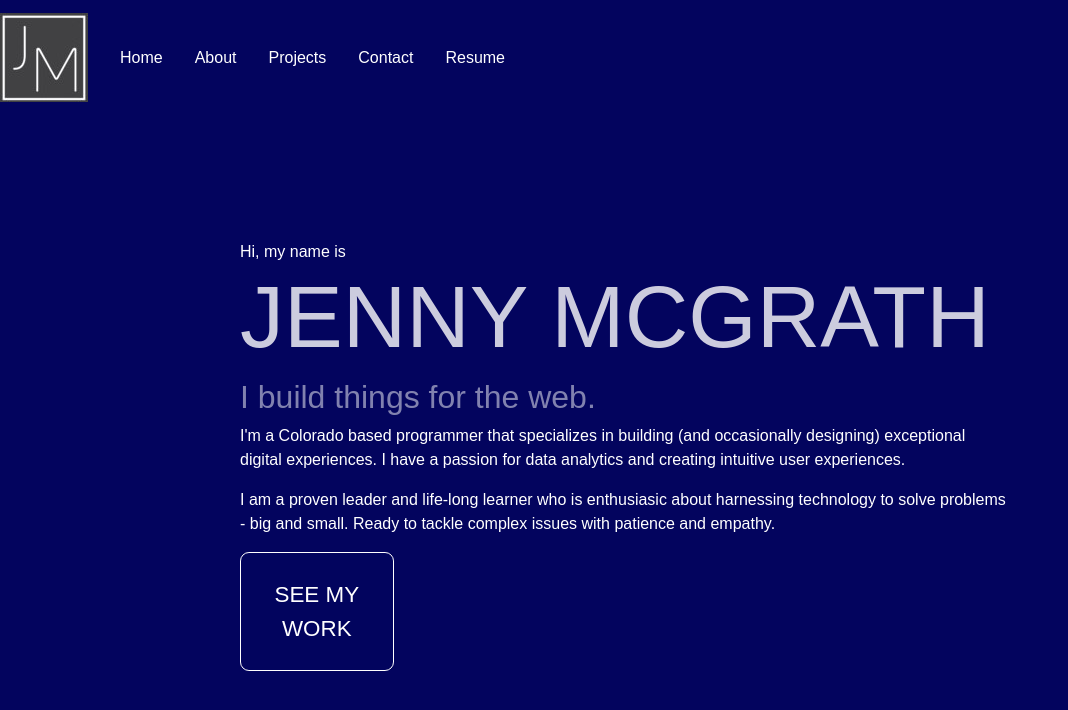
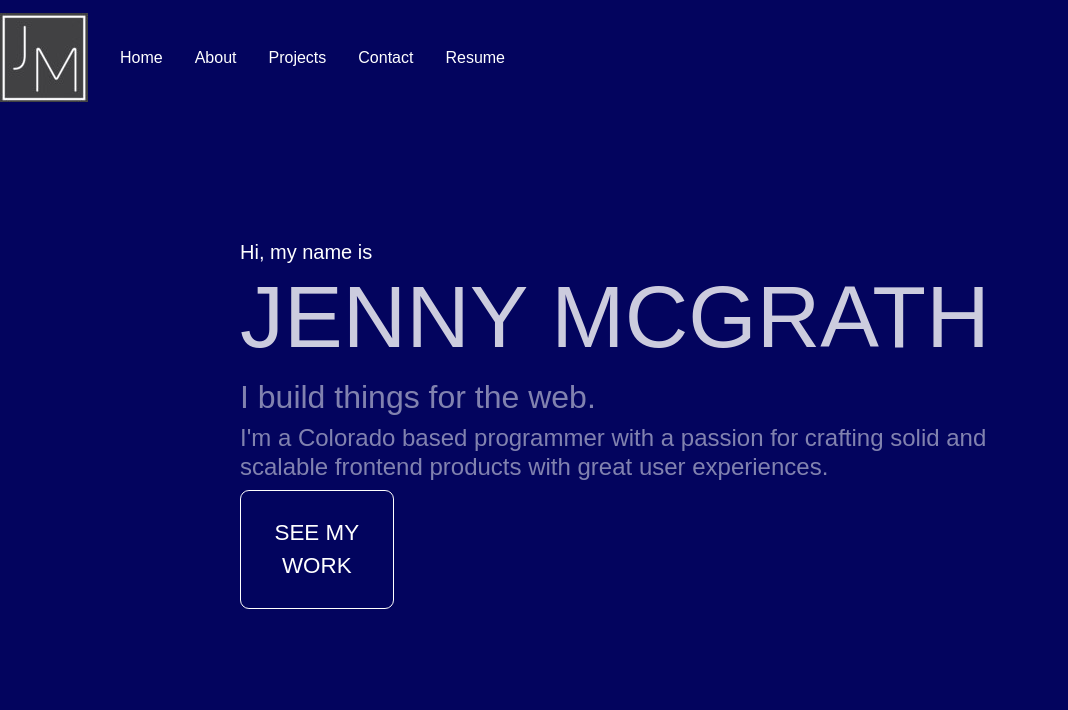
Before and after one commit to jennymarie1027/portfolio, a React (Create React App) app: page / in a window 1280 px wide. Shown: the top 710 px of the page, without its empty margins (0-1068 px from the left). Built offline with nearby package versions, Linux system fonts and the light colour scheme; a web font is replaced by a local one.

Commit message:
updated about paragraph details & homepage sizing

```diff
--- a/public/stylesheets/homepage.css
+++ b/public/stylesheets/homepage.css
@@ -19,7 +19,7 @@
     opacity: 0.8;
 }
 
-#subtitle {
+.subtitle {
     opacity: 0.5;
 }
 
--- a/src/components/About.js
+++ b/src/components/About.js
@@ -1,14 +1,17 @@
 import React from 'react'
 import Headshot from '../imgs/headshot2.gif'
+import {Link} from 'react-router-dom'
 
 const About = () => {
     return (
         <main className='marginTop aboutMeContainer'>
             <div class="aboutMeDetails">
-                <h2 id="about">ABOUT ME</h2>
-                <p>Hi there! I'm a recent graduate from CSU's web development bootcamp that specializes in frontend development.</p>
-                <p>In my free time, I'm a dedicated cat mom that enjoys yoga, hiking, and riding bikes with
-                    friends. I'm a big fan of coffee, cooking delicious, healthy food, and I love to travel whenever I can.</p>
+                <h2 id="about">I'm a curiosity-driven Front-End Developer.</h2>
+                <p></p>
+                <p>I'm passionate about bringing both the technical and visual aspects of digital products to life.  User experience, beautiful pixels and writing clean accessible, human code matters to me.  I sweat the details.  And as a follower of John Maeda's Laws Of Simplicity, I agree that less is more</p>
+                <p>I have a BA in International Affairs & Spanish Literature from the University of Colorado and a Certificate of Web Development from Colorado State University.</p>
+                <p>I am happiest when I'm creating, learning, exploring, and thinking about how to make things better.  In my free time, I enjoy yoga, hiking, and riding bikes with friends. I'm a big fan of coffee, cooking delicious, healthy food, and I love to travel whenever I can.  Currently solving deceptively simple problems at AlgoExpert.com.  I am available for work, feel free to reach out.</p>
+
             </div>
             <div class='aboutMeHeadshot'>
                 <img id='headshot' src={Headshot} alt='JM Headshot' />
--- a/src/components/Homepage.js
+++ b/src/components/Homepage.js
@@ -4,11 +4,11 @@ import { Link } from 'react-router-dom'
 const Homepage = () => {
     return (
         <main className='marginTop homepageMain'>
-            <p id="hello">Hi, my name is</p>
+            <h5 id="hello">Hi, my name is</h5>
             <h1 id="name">JENNY MCGRATH</h1>
-            <h2 id='subtitle'>I build things for the web.</h2>
-            <p className="intro">I'm a Colorado based programmer that specializes in building (and occasionally designing) exceptional digital experiences. I have a passion for data analytics and creating intuitive user experiences.  </p>
-            <p className="intro">I am a proven leader and life-long learner who is enthusiasic about harnessing technology to solve problems - big and small.  Ready to tackle complex issues with patience and empathy.</p>
+            <h2 className='subtitle'>I build things for the web.</h2>
+            <h4 className="subtitle">I'm a Colorado based programmer with a passion for crafting solid and scalable frontend products with great user experiences.  </h4>
+
 
             <Link className="portfoliobutton" to="/projects">See My Work</Link>
         </main>
```
